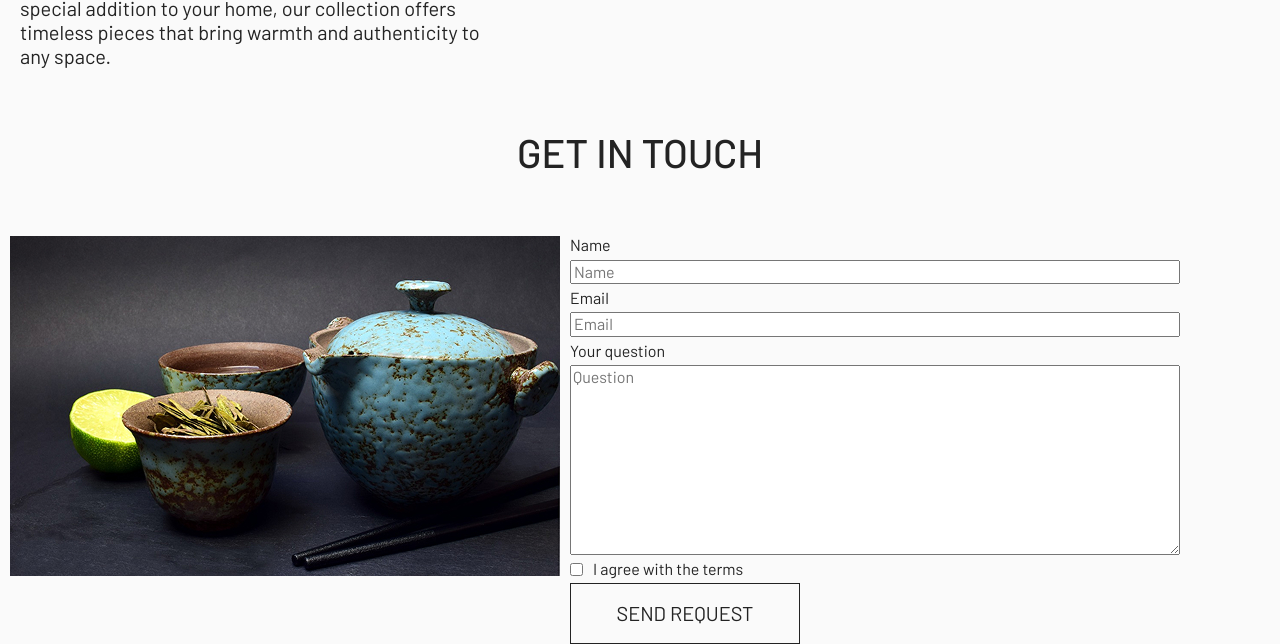
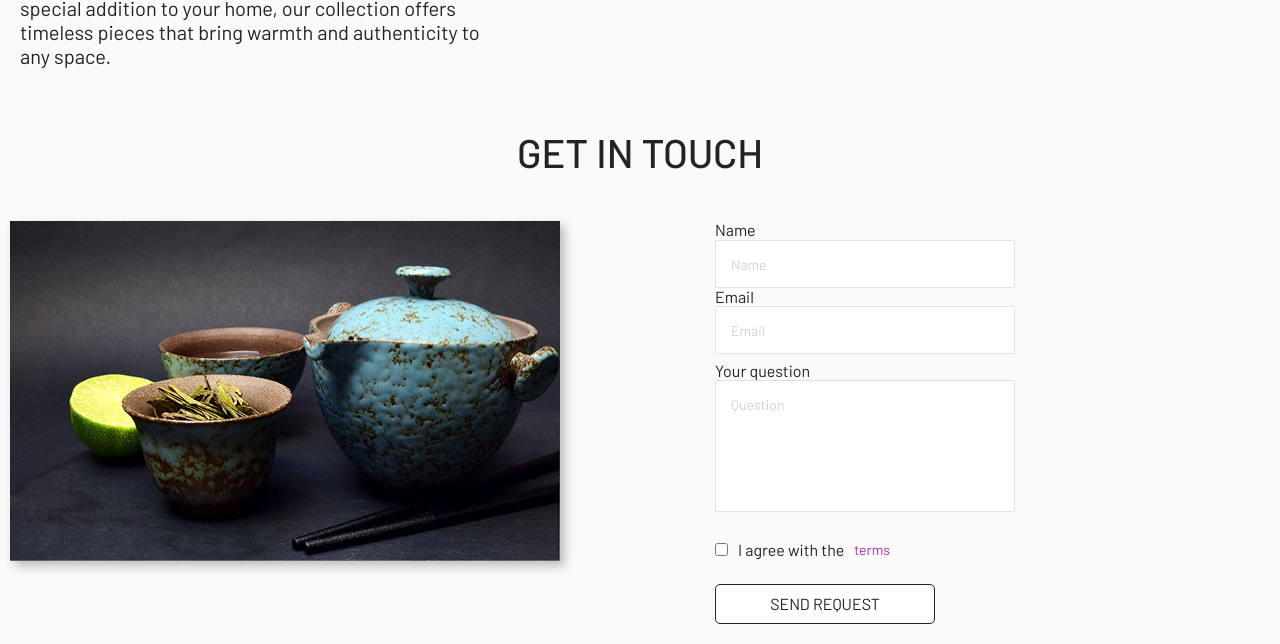
Before and after one commit to tecna-developer/ceramic, a website built with Vite: page index.html in a window 1280 px wide. Shown: the part 1418-2062 px from the top of the page. Built offline with nearby package versions, Linux system fonts and the light colour scheme.

Commit message:
get in touch style and button send request style

```diff
--- a/index.html
+++ b/index.html
@@ -102,23 +102,34 @@
             </div>
         </div>
     </section>
-
+    <!-- Section GIT -->
     <section class="git">
         <div class="container">
-            <h2 class="title__h2 git__title">get in touch</h2>
-            <div class="pure-g">
-                <div id="git-img" class="pure-u-1 pure-u-xl-1-2 pure-u-xxl-2-5"></div>
+            <h2 class="title__h2">get in touch</h2>
+            <div class="pure-g git__wrapper">
+                <div class="pure-u-1 pure-u-xl-1-2 pure-u-xxl-2-5">
+                    <img src="/src/img/tea.jpg" alt="tea" class="git__img">
+                </div>
                 <div class="pure-u-1 pure-u-xl-1-2 pure-u-xxl-3-5">
                     <form action="" method="get" class="git__form">
-                        <label for="name">Name</label>
-                        <input type="text" name="name" id="name" placeholder="Name">
-                        <label for="question">Email</label>
-                        <input type="email" name="email" id="email" placeholder="Email">
-                        <label for="question">Your question</label>
-                        <textarea name="question" id="question" cols="30" rows="10" placeholder="Question"></textarea>
-                        <div class="git__permission"><input type="checkbox" name="agree" id="">I agree with the terms
+                        <fieldset class="git__fieldset">
+                            <div class="git__fieldset-item">
+                                <label class="git__label" for="name">Name</label>
+                                <input class="git__input" type="text" name="name" id="name" placeholder="Name">
+                            </div>
+                            <div class="git__fieldset-item">
+                                <label class="git__label" for="question">Email</label>
+                                <input class="git__input" type="email" name="email" id="email" placeholder="Email">
+                            </div>
+                        </fieldset>
+                        <label class="git__label" for="question">Your question</label>
+                        <textarea class="git__textarea" name="question" id="question" cols="30" rows="10"
+                            placeholder="Question"></textarea>
+                        <div class="git__permission">
+                            <input type="checkbox" name="agree" id="">I agree with the<a href="#"
+                                class="git__permission_link">terms</a>
                         </div>
-                        <button type="submit" class="btn">send request</button>
+                        <button type="submit" class="btn-form">send request</button>
                     </form>
                 </div>
             </div>
--- a/src/sass/base/variables.scss
+++ b/src/sass/base/variables.scss
@@ -6,20 +6,6 @@ $ui-disabled: #d2d2d2;
 $ui-error: #db0c35;
 $shadow: 5px 5px 10px 0 rgba(0, 0, 0, 0.25);
 $gap-section: 60px;
-
-@media screen and (min-width: 768px) {
-  $gap-title: 40px;
-
-}
-@media screen and (min-width: 1200px) {
-  $gap-title: 80px;
-
-}
-
-@media screen and (min-width: 1920px) {
-  $gap-section: 100px;
-
-}
 
 
 
--- a/src/sass/blocks/git.scss
+++ b/src/sass/blocks/git.scss
@@ -1,31 +1,107 @@
+@use "/src/sass/base/variables.scss" as *;
 .git {
     padding-top: 60px;
-    &__title {
-        margin-block-end: 60px;
+    &__wrapper {
+        margin-block-start: 60px;
     }
-    &__form {
-        display: flex;
-        flex-direction: column;
-        gap: 5px;
-        padding: 0 10px;
+    &__img {
+        display: none;
+    }
+
+    &__fieldset {
+        margin: 0 0 8px 0;
+        border: none;
+        padding: 0;
+    }
+    &__label {
+        display: block;
+    }
+    &__input {
+        width: 100%;
+        height: 48px;
+        padding: 10px 15px;
+        border: 1px solid #E2E1E5;
+        border-radius: 2px;
+        background-color: #FFFFFF;
+        color:$dark;
+        transition: all .3s ease-in-out;
+        &:focus {
+            outline:1px solid $dark;
+        }
+        &::placeholder {
+            color: $ui-disabled;
+            font-size: 14px;
+            line-height: 200%;
+        }
+
+    }
+    &__textarea {
+        width: 100%;
+        height: 132px;
+        padding: 10px 15px;
+        resize: none;
+        border: 1px solid #E2E1E5;
+        border-radius: 2px;
+        background-color: #FFFFFF;
+        transition: all .3s ease-in-out;
+        &:focus {
+            outline:1px solid $dark;
+        }
+        &::placeholder {
+            color: $ui-disabled;
+            font-size: 14px;
+            line-height: 2;
+        }
     }
     &__permission {
         display: flex;
         align-items: center;
         gap: 10px;
+        padding: 20px 0;
+        &_link {
+            color: #A22DC6;
+            text-decoration: none;
+            font-size: 14px;
+            line-height: 2;
+        }
     }
+}
 
-
+@media screen and (min-width:768px) {
+    .git {
+        &__wrapper {
+            margin-block-start: 45px;
+        }
+        &__form {
+            padding: 0 10px;
+        }
+        &__fieldset-item {
+            width: 300px;
+        }
+        &__textarea {
+            width: 300px;
+        }
+    }
 
 }
 
 @media screen and (min-width:1200px) {
     .git {
-        #git-img {
-            background: url('/src/img/tea.jpg') center center/cover no-repeat;
+        &__img {
+           display: block;
             width: 550px;
             height: 340px;
-
+            box-shadow: $shadow;
+            margin-right: 75px;
+        }
+        &__form {
+            padding: 0 75px;
+        }
+        &__input {
+            &:hover {
+                border: none;
+                outline: 1px solid $dark;
+            }
         }
 
     }
--- a/src/sass/style.scss
+++ b/src/sass/style.scss
@@ -16,3 +16,4 @@
 
 @use "/src/sass/ui/button-default.scss";
 @use "/src/sass/ui/title.scss";
+@use "/src/sass/ui/button-form.scss";
--- /dev/null
+++ b/src/sass/ui/button-form.scss
@@ -0,0 +1,41 @@
+@use '/src/sass/base/variables.scss' as *;
+
+.btn-form {
+    width: 220px;
+    min-height: 40px;
+    padding: 10px 0;
+    border: 1px solid $dark;
+    font-size: 16px;
+    text-transform: uppercase;
+    display: flex;
+    place-content: center;
+    border-radius: 5px;
+    background-color: #ffffff;
+    color: $dark;
+    transition: all .3s ease-in-out;
+    cursor: pointer;
+    &:hover {
+        border: none;
+        outline: 1px solid $ceramic;
+        color: $ceramic;
+    }
+}
+
+@media screen and (max-width: 768px) {
+    .btn-form {
+        &:active, &:focus {
+            outline: 1px solid $ceramic;
+            border: none;
+            color: $dark;
+        }
+    }
+}
+
+
+@media screen and (max-width: 1200px) {
+    .git {
+        &__wrapper {
+            margin-block-start: 80px;
+        }
+    }
+}
```
